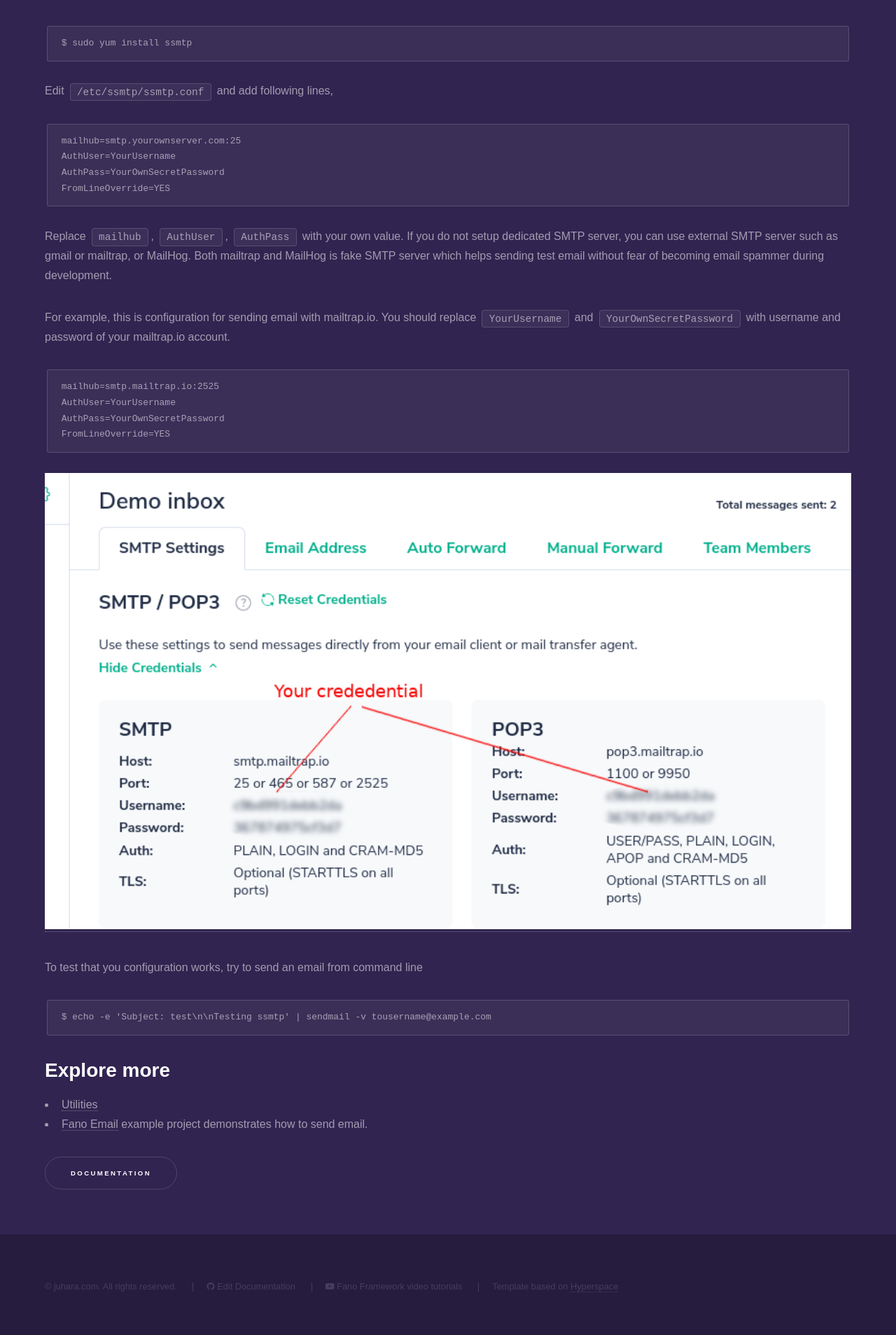
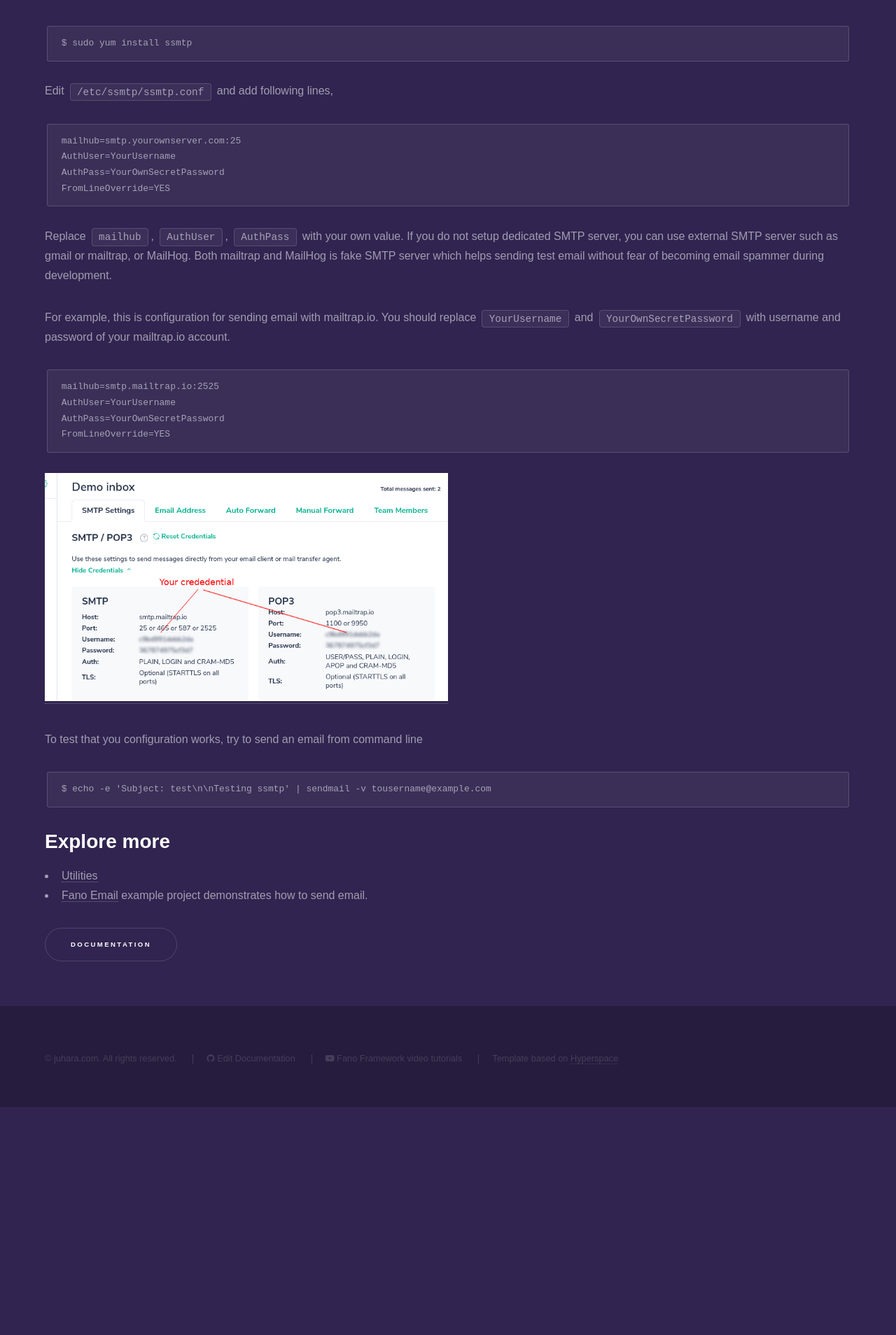
Before and after one commit to fanoframework/fanoframework.github.io, a Jekyll site: the page built from utilities/sending-email/index.md, in a window 1280 px wide. Shown: the part 1234-3142 px from the top of the page at 70% size. Built offline with Jekyll 4.4.1, drawn with Linux system fonts in a browser that asks for light colours; our own code applies the rules of GitHub Pages for plain Markdown files; after the commit the page ends 2816 px from its top, so only the background shows below that.

Commit message:
reduce image width

````diff
--- a/utilities/sending-email/index.md
+++ b/utilities/sending-email/index.md
@@ -66,7 +66,7 @@ AuthPass=YourOwnSecretPassword
 FromLineOverride=YES
 ```
 <a href="/assets/images/mailtrap.io.png">
-<img src="/assets/images/mailtrap.io.png" alt="Mailtrap.io credential" width="100%">
+<img src="/assets/images/mailtrap.io.png" alt="Mailtrap.io credential" width="50%">
 </a>
 
 To test that you configuration works, try to send an email from command line
````
